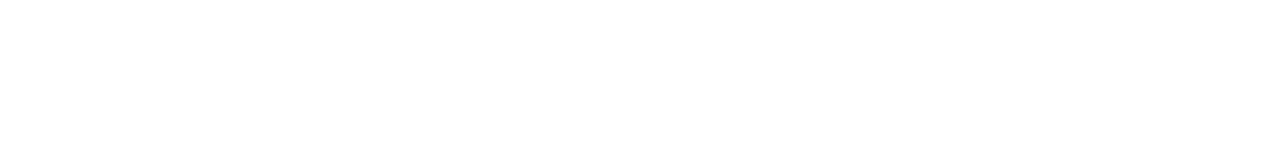
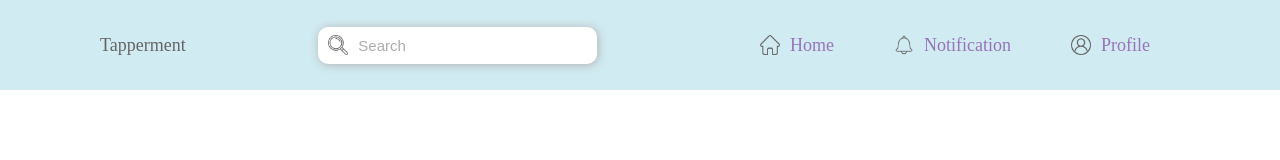
Before and after one commit to Dharanish-PM/Social_mEdia, a plain HTML site: page home.html in a window 1280 px wide. Drawn offline with Linux system fonts and the light colour scheme.

Commit message:
navbar created

```diff
--- /dev/null
+++ b/hmstyle.css
@@ -0,0 +1,72 @@
+:root {
+    --background: #b1dee9;
+    --line: #000000;
+}
+*{
+    margin: 0;
+    padding: 0;
+    box-sizing: border-box;
+    font-size: 18px;
+}
+.navbar{
+    background-color: var(--background);
+    opacity: 0.6;
+    color: black;
+
+}
+nav{
+
+    max-width: 1100px;
+    margin: 0 auto;
+    display: flex;
+    flex-direction: row;
+    justify-content: space-between;
+    align-items: center;
+    padding: 20px 10px;
+}
+ul{
+    list-style-type: none;
+}
+a{
+    text-decoration: none;
+}
+
+.search{
+    display: flex;
+    flex-direction: row;
+    align-items: center;
+    position: relative;
+}
+input{
+    box-shadow: 1px 1px 10px grey;
+        font-size: 15px;
+        border-radius: 10px;
+        border: 0;
+        outline: 0;
+        padding: 10px 40px;
+}
+.search-icon{
+    position: absolute;
+    left:10px;
+}
+.icon{
+    height: 20px;
+    width: 20px;
+}
+
+.items ul{
+    display: flex;
+    flex-direction: row;
+}
+.items ul li{
+    margin: 0 30px;
+}
+.items ul li a{
+    display: flex;
+    flex-direction: row;
+    height: 50px;
+    align-items: center;
+}
+.items ul li a p{
+    margin-left: 10px;
+}
--- a/home.html
+++ b/home.html
@@ -5,8 +5,48 @@
     <meta http-equiv="X-UA-Compatible" content="IE=edge">
     <meta name="viewport" content="width=device-width, initial-scale=1.0">
     <title>Home Tapperment</title>
+    <link rel="stylesheet" href="./hmstyle.css">
 </head>
 <body>
+
+    <!--Navbar-->
+    <div class="navbar">
+        <nav>
+            <div class="logo">
+                Tapperment
+
+            </div>
+            <div class="search">
+                <img class="icon search-icon" src="./images/loupe.png" alt="">
+                <input type="text" placeholder="Search">
+            </div>
+            <div class="items">
+                <ul>
+                    <li><a href="">
+                        <img class="icon" src="./images/home.png" alt="">
+                        <p>Home</p>
+                        </a></li>
+                    <li><a href="">
+                            <img class="icon" src="./images/notification.png" alt="">
+                            <p>Notification</p>
+
+                        </a></li>
+
+
+
+                    <li><a href="">
+                        <img class="icon" src="./images/user1.png" alt="">
+                        <p>Profile</p>
+
+                        </a></li>
+
+
+
+                </ul>
+            </div>
+        </nav>
+
+    </div>
 
 
 
```
Also changed, not shown: images/home.png (added), images/loupe.png (added), images/notification.png (added), images/user1.png (added), 1 other file.
